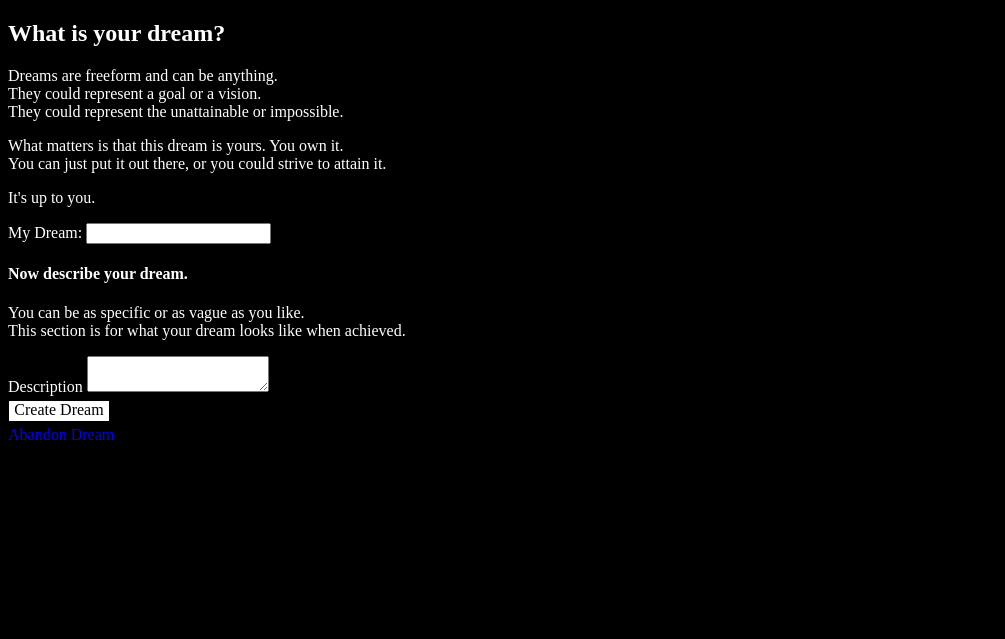
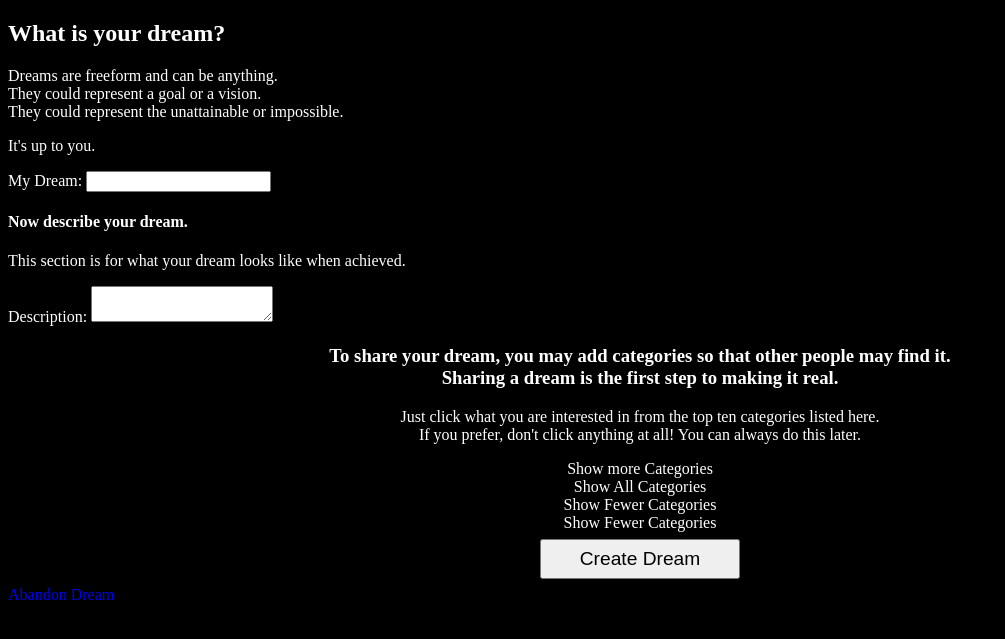
Before and after one commit to rowlandcoping/hopes-and-dreams, a Flask app: page /dreambuilder in a window 1280 px wide. Shown: the top 639 px of the page, without its empty margins (0-1005 px from the left). Run offline with Flask 3, Linux system fonts and the light colour scheme; the visitor is signed in with stand-in values (Sample User, id 1); data that the repository does not hold is empty; some libraries are stand-ins or nearby versions.

Commit message:
REFACTOR: update dreambuilder html to single page

```diff
--- a/app.py
+++ b/app.py
@@ -132,7 +132,7 @@ def signup():
                 if category != "":
                     mongo.db.categories.update_one({"category": category}, {"$push": {
                     "users_selected" : user_verify["_id"] }})
-            session["user_id"] = str(ObjectId(user_verify["_id"]))
+            session["user_id"] = str(user_verify["_id"])
             return redirect(url_for("profile_upload"))
         flash("Registration not successful, please try again.")
         return render_template("signup.html", categories=categories)
@@ -192,7 +192,7 @@ def signin():
             {"email": request.form.get("email").lower()})
         if existing_user:
             if check_password_hash(existing_user["password"], request.form.get("password")):
-                session["user_id"] = str(ObjectId(existing_user["_id"]))
+                session["user_id"] = str(existing_user["_id"])
                 return redirect(url_for("dreamscape"))
             else:
                 flash("Username or Password not valid, please try again.")
@@ -228,14 +228,12 @@ def dreamscape():
             elif request.form.get("filter") == "personalized":
                 dream_array = []
                 user_keywords = ','.join([user_info["interests"], user_info["skills"], user_info["experiences"]]).split(",")
-                print(user_keywords)
                 for x in dream:
                     dream_keywords = ','.join([x["categories"], x["skills_required"]]).split(",")
                     if any(y in user_keywords for y in dream_keywords):
                         if str(x["user_id"]) != session.get("user_id"):
                             dream_array.append(x)
                 selected = "personalized"
-                print(dream_array)
                 dream=list(dream_array)
             else:
                 dream = list(mongo.db.dreams.find().sort("timestamp_created", -1))
@@ -243,6 +241,7 @@ def dreamscape():
                 for x in dream:
                     if str(x["user_id"]) != session.get("user_id"):
                             dream_array.append(x)
+                selected = "latest"
                 dream=dream_array
             return render_template("dreamscape.html", base_url=base_url, user=user_info, dream=dream, selected=selected, comments=comments)
         return render_template("dreamscape.html", base_url=base_url, user=user_info, dream=dream, selected=selected, comments=comments)
@@ -454,6 +453,10 @@ def reset_password(token):
 @app.route("/dreambuilder", methods=["GET", "POST"])
 def dreambuilder():
     if session.get("user_id") is not None:
+        categories = list(mongo.db.categories.find().sort("total_dreams_selected", 1))
+        categories_one = categories[0:5]
+        categories_two = categories[0:10]
+
         if request.method == "POST":
             user_info = dict(mongo.db.users.find_one({"_id": ObjectId(session["user_id"])}))
             dream_string = str(re.sub("[.!#\"$%;@&'*+\\/=?^_`{|}~]", "", request.form.get("dream_name").lower()))
@@ -485,8 +488,8 @@ def dreambuilder():
             if dream_verify:
                 return redirect(url_for("image_upload", dream_slug=dream_slug, dream=dream_verify, base_url=base_url))
             flash("Dream creation not successful, please try again.")
-            return render_template('dreambuilder.html')
-        return render_template('dreambuilder.html')
+            return render_template('dreambuilder.html', categories_one=categories_one, categories_two=categories_two, categories=categories)
+        return render_template('dreambuilder.html', categories_one=categories_one, categories_two=categories_two, categories=categories)
 
 
 #route to add an image to a newly-created dream
--- a/templates/dreambuilder.html
+++ b/templates/dreambuilder.html
@@ -5,55 +5,59 @@
 
 {% block content %}
     <form action="{{ url_for('dreambuilder') }}" method="POST" name="signup-form">
+        <input type="text" id="selected-categories" class="absolutely-hidden" name="selected-categories">
         <div id="dreambuilder-one">
             <h2>What is your dream?</h2>
             <p>Dreams are freeform and can be anything.
             <br>They could represent a goal or a vision.
             <br>They could represent the unattainable or impossible.
             </p>
-            <p>What matters is that this dream is yours.  You own it.
-            <br>You can just put it out there, or you could strive to attain it.
-            </p>
             <p>It's up to you.</p>
             <label for="dream_name">My Dream: </label><input type="text" id="dream_name" name="dream_name" required>
             <h4>Now describe your dream.</h4>
-            <p>You can be as specific or as vague as you like.
-            <br>This section is for what your dream looks like when achieved.</p>
-            <label for="dream_description">Description</label>
+            <p>This section is for what your dream looks like when achieved.</p>
+            <label for="dream_description">Description: </label>
             <textarea id="dream_description" name="dream_description" required></textarea>
             <br>
-            <div class="signup-button" id="dream-one" tabindex=0>Create Dream</div>
-        </div>
-        <div id="dreambuilder-two" class="not-displayed">
-            <h1><span class="sayMyDream"></span></h1>
-            <div id="category-section">
-                <p>
-                    Before you can share your dream, you need to assign it categories so that other people can find it!
-                    <br>These can be searched, or simply matched with the interests and skills of others to form their unique Dreamscape.
-                </p>
-                <p>
-                    You can pick as many categories as you like!
-                </p>
-                <label for="categories">Categories<input type="text" id="categories" name="categories" class="not-displayed" readonly>
-                <br>
-                <label for="category-add">Add a category</label><input type="text" id="category-add" name="category-add" width="100%">
-                <i id="add-category" class="fa-solid fa-plus add-stuff" tabindex=0></i>
-                <br>
-                <div class="signup-button not-displayed" id="end-categories" tabindex=0>Finish Adding Categories</div>
-            </div>
-            <div id="skills-required" class="not-displayed">
-                <p>
-                    If you wish, here you can list the skills you think will be required to achieve your dream
-                <br>This is useful if you are looking for collaborators, mentors or just friendly advice.
-                <p>
-                    You don't have to add skills.
-                    <br>Some dreams are just dreams and always will be.
-                </p>
-                <label for="skills_required">Skills Required<input type="text" id="skills_required" name="skills_required" class="not-displayed" readonly>
-                <br>
-                <label for="required-skill-add">Add required skill</label><input type="text" id="required-skill-add" name="required-skill-add">
-                <i id="add-required-skill" class="fa-solid fa-plus add-stuff" tabindex=0></i>
-                <br>
+            <div id="interests-section">
+                <h3 id="interests-heading">
+                    <p>To share your dream, you may add categories so that other people may find it.
+                    <br>Sharing a dream is the first step to making it real.</p>
+                </h3>
+                <p>Just click what you are interested in from the top ten categories listed here.
+                    <br>If you prefer, don't click anything at all!  You can always do this later.</p>
+                <div id = categories-one>
+
+                {% with categories = categories_one %}
+                    {% if categories %}
+                        {% for category in categories %}
+                        <div class="category-selector" id = "{{category.category}}">{{ category.category}}</div>
+                        {% endfor %}
+                    {% endif %}
+                {% endwith %}
+                <div id="show-more">Show more Categories</div>
+                </div>
+                <div id="categories-two" class="notdisplayed">
+                {% with categories = categories_two %}
+                    {% if categories %}
+                        {% for category in categories %}
+                        <div class="category-selector" id = "{{category.category}}">{{ category.category}}</div>
+                        {% endfor %}
+                    {% endif %}
+                {% endwith %}
+                <div id="show-all">Show All Categories</div>
+                <div id="show-much-fewer">Show Fewer Categories</div>
+                </div>
+                <div id="categories-all" class="notdisplayed">
+                    {% with categories = categories %}
+                        {% if categories %}
+                            {% for category in categories %}
+                            <div class="category-selector" id = "{{category.category}}">{{ category.category}}</div>
+                            {% endfor %}
+                        {% endif %}
+                    {% endwith %}
+                <div id="show-fewer">Show Fewer Categories</div>
+                </div>
                 <button type="submit" id="submit-dream">Create Dream</button>
             </div>
         </div>
--- a/templates/signup.html
+++ b/templates/signup.html
@@ -11,7 +11,6 @@
         <form action="{{ url_for('signup') }}" method="POST" name="signup-form" id="signup-form">
             <input type="text" id="selected-categories" class="absolutely-hidden" name="selected-categories">
             <div id="signup-one">
-                <input type="text" id="selected-categories" class="absolutely-hidden" name="selected-categories">
                 <table class="form-table">
                     <tr>
                         <td class="label"><label for="first_name">First Name: </label></td>
```
